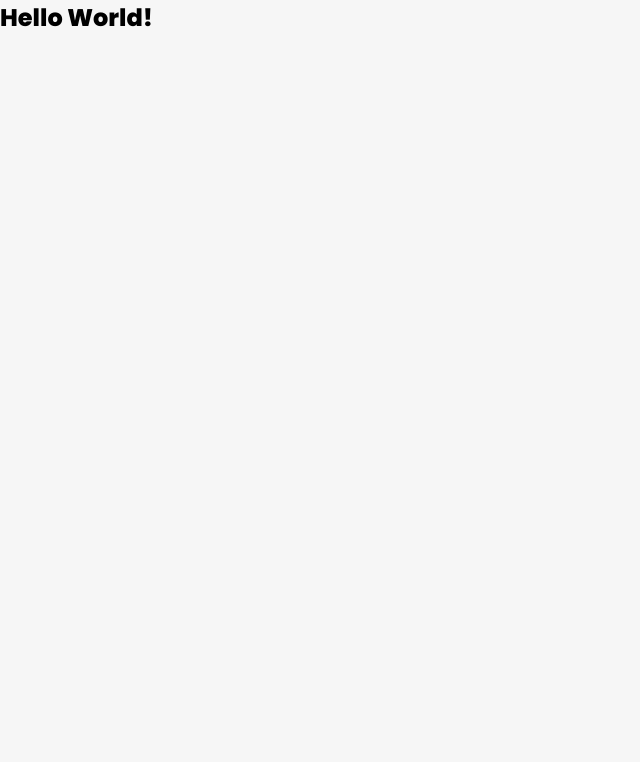
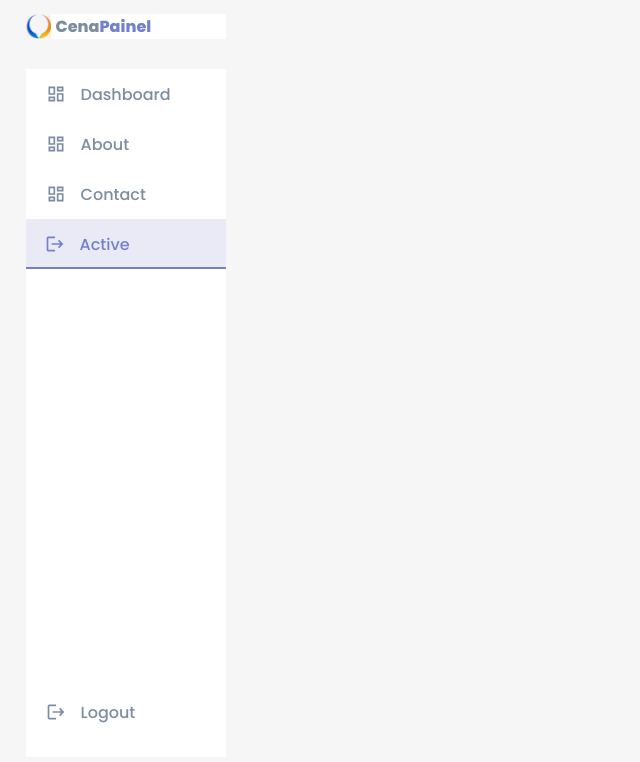
Before and after one commit to israelcena/cenapainel, a React (Create React App) app: page / in a window 1280 px wide. Shown: the top 762 px of the page, without its empty margins (0-640 px from the left). Built offline with nearby package versions, Linux system fonts and the light colour scheme.

Commit message:
include aside components

```diff
--- a/src/components/App.css
+++ /dev/null
@@ -1,38 +0,0 @@
-.App {
-  text-align: center;
-}
-
-.App-logo {
-  height: 40vmin;
-  pointer-events: none;
-}
-
-@media (prefers-reduced-motion: no-preference) {
-  .App-logo {
-    animation: App-logo-spin infinite 20s linear;
-  }
-}
-
-.App-header {
-  background-color: #282c34;
-  min-height: 100vh;
-  display: flex;
-  flex-direction: column;
-  align-items: center;
-  justify-content: center;
-  font-size: calc(10px + 2vmin);
-  color: white;
-}
-
-.App-link {
-  color: #61dafb;
-}
-
-@keyframes App-logo-spin {
-  from {
-    transform: rotate(0deg);
-  }
-  to {
-    transform: rotate(360deg);
-  }
-}
--- a/src/components/App.js
+++ b/src/components/App.js
@@ -1,9 +1,9 @@
-import "./App.css";
+import Aside from "./aside/aside";
 
 export default function App() {
 	return (
-		<div>
-			<h1>Hello World!</h1>
+		<div className="container">
+			<Aside />
 		</div>
 	);
 }
--- /dev/null
+++ b/src/components/aside/aside.jsx
@@ -0,0 +1,27 @@
+// Components
+import Sidebar from "./sidebar/sidebar";
+
+// icons
+import { MdClose } from "react-icons/md";
+
+// styles
+import "./asideStyles.css";
+
+export default function Aside() {
+	return (
+		<aside>
+			<div className="top">
+				<div className="logo">
+					<img src="./images/logo.jpg" alt="Logo" />
+					<h3 className="text-muted">
+						Cena<span className="text-primary">Painel</span>
+					</h3>
+				</div>
+				<div className="close" id="close-btn">
+					<MdClose className="close-icon" />
+				</div>
+			</div>
+			<Sidebar />
+		</aside>
+	);
+}
--- /dev/null
+++ b/src/components/aside/asideStyles.css
@@ -0,0 +1,29 @@
+aside {
+	height: 100vh;
+}
+
+img {
+	width: 2.5rem;
+}
+
+aside .top {
+	background-color: var(--color-white);
+	display: flex;
+	align-items: center;
+	justify-content: space-between;
+	margin-top: 1.4rem;
+}
+
+aside .logo {
+	display: flex;
+	gap: 0.5rem;
+}
+
+aside .close {
+	display: none;
+}
+
+aside .close-icon {
+	font-size: 1.5rem;
+	color: var(--color-info-dark);
+}
--- /dev/null
+++ b/src/components/aside/sidebar/menuItens.js
@@ -0,0 +1,20 @@
+export const menuItens = [
+	{
+		id: "1",
+		name: "Dashboard",
+		icon: "MaterialDesign.MdOutlineDashboard",
+		path: "/",
+	},
+	{
+		id: "2",
+		name: "About",
+		icon: "MaterialDesign.MdOutlineDashboard",
+		path: "/about",
+	},
+	{
+		id: "3",
+		name: "Contact",
+		icon: "MaterialDesign.MdOutlineDashboard",
+		path: "/contact",
+	},
+];
--- /dev/null
+++ b/src/components/aside/sidebar/sidebar.jsx
@@ -0,0 +1,31 @@
+// Data
+import { menuItens } from "./menuItens";
+
+// Icons
+import * as MaterialDesign from "react-icons/md";
+
+// Styles
+import "./sidebarStyles.css";
+
+export default function Sidebar() {
+	return (
+		<div className="sidebar">
+			{menuItens.map((item) => {
+				return (
+					<a key={item.id} className="nav-itens" href={item.path}>
+						<MaterialDesign.MdOutlineDashboard className="menu-icon" />
+						<h3>{item.name}</h3>
+					</a>
+				);
+			})}
+			<a class="nav-itens active" href="/logout">
+				<MaterialDesign.MdLogout className="menu-icon" />
+				<h3>Active</h3>
+			</a>
+			<a class="nav-itens" href="/logout">
+				<MaterialDesign.MdLogout className="menu-icon" />
+				<h3>Logout</h3>
+			</a>
+		</div>
+	);
+}
--- /dev/null
+++ b/src/components/aside/sidebar/sidebarStyles.css
@@ -0,0 +1,98 @@
+.sidebar {
+	background: var(--color-white);
+	display: flex;
+	flex-direction: column;
+	height: 86vh;
+	position: relative;
+	top: 3rem;
+}
+
+.sidebar h3 {
+	font-weight: 500;
+}
+
+.sidebar a {
+	display: flex;
+	align-items: center;
+	position: relative;
+	height: 5rem;
+	margin-left: 2rem;
+	gap: 1.5rem;
+	color: var(--color-info-dark);
+	transition: all 0.3s ease;
+}
+
+.sidebar a:hover {
+	color: var(--color-primary);
+	transform: translateX(5px);
+}
+
+.sidebar a:last-child {
+	position: absolute;
+	bottom: 2rem;
+}
+
+.sidebar a.active {
+	background: var(--color-light);
+	color: var(--color-primary);
+	margin-left: 0;
+}
+
+.sidebar a.active:hover {
+	transform: translateX(0);
+}
+
+.sidebar a.active::before {
+	content: "";
+	position: absolute;
+	width: 100%;
+	height: 2px;
+	background: var(--color-primary);
+	bottom: 0;
+	left: 0;
+	transition: all 0.3s ease;
+}
+
+.sidebar .active .menu-icon {
+	font-size: 2rem;
+	margin-left: calc(2rem - 1px);
+}
+
+.sidebar .menu-icon {
+	font-size: 2rem;
+}
+
+.scale-up-hor-left {
+	-webkit-animation: scale-up-hor-left 0.4s cubic-bezier(0.39, 0.575, 0.565, 1)
+		both;
+	animation: scale-up-hor-left 0.4s cubic-bezier(0.39, 0.575, 0.565, 1) both;
+}
+
+@-webkit-keyframes scale-up-hor-left {
+	0% {
+		-webkit-transform: scaleX(0.4);
+		transform: scaleX(0.4);
+		-webkit-transform-origin: 0% 0%;
+		transform-origin: 0% 0%;
+	}
+	100% {
+		-webkit-transform: scaleX(1);
+		transform: scaleX(1);
+		-webkit-transform-origin: 0% 0%;
+		transform-origin: 0% 0%;
+	}
+}
+@keyframes scale-up-hor-left {
+	0% {
+		-webkit-transform: scaleX(0.4);
+		transform: scaleX(0.4);
+		-webkit-transform-origin: 0% 0%;
+		transform-origin: 0% 0%;
+	}
+	100% {
+		-webkit-transform: scaleX(1);
+		transform: scaleX(1);
+		-webkit-transform-origin: 0% 0%;
+		transform-origin: 0% 0%;
+	}
+}
--- a/src/index.css
+++ b/src/index.css
@@ -119,5 +119,5 @@ img {
 	width: 96%;
 	margin: 0 auto;
 	gap: 1.8rem;
-	grid-template-columns: 14rem auto 23rem;
+	grid-template-columns: 20rem auto 23rem;
 }
```
